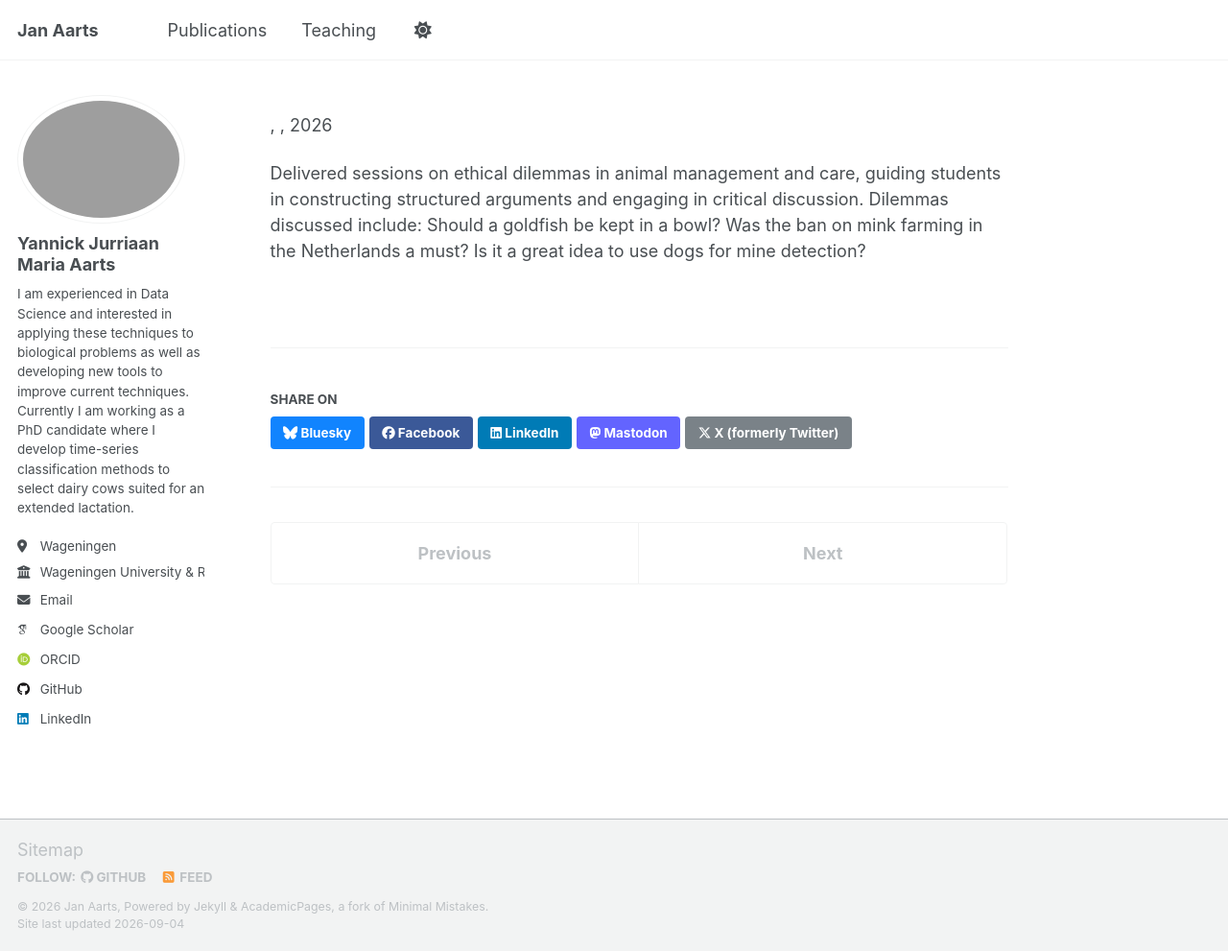
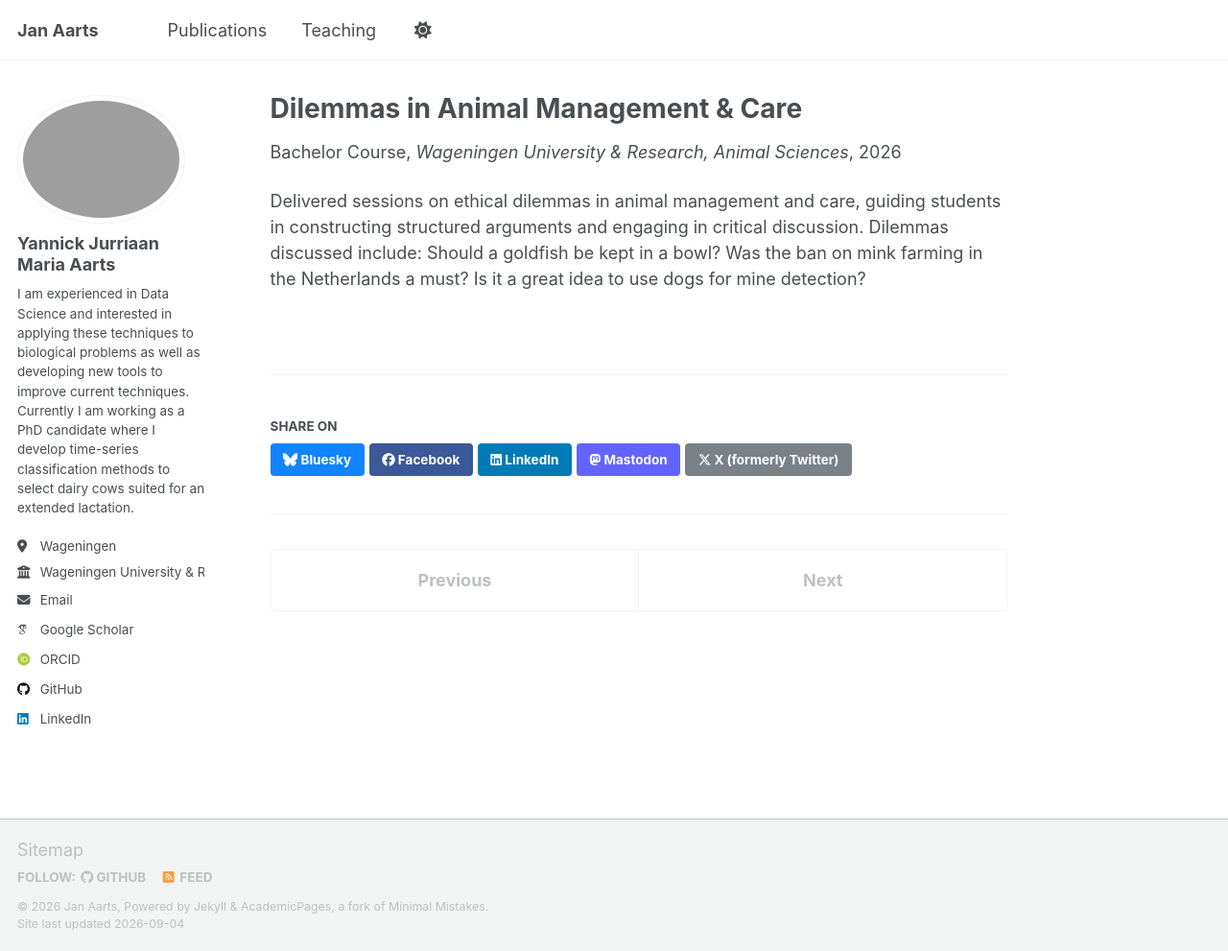
Before and after one commit to JanAarts/JanAarts.github.io, a Jekyll site: the page built from _teaching/animal-dilemnas-in-management-and-care.md, in a window 1280 px wide and 991 px high. Shown: the whole window at 96% size. Built offline with Jekyll 4.4.1, drawn with Linux system fonts in a browser that asks for light colours; some web fonts are replaced; a script that is not in the unit is left out.

Commit message:
Fix formatting in animal dilemmas teaching document

```diff
--- a/_teaching/animal-dilemnas-in-management-and-care.md
+++ b/_teaching/animal-dilemnas-in-management-and-care.md
@@ -6,7 +6,7 @@
 venue: "Wageningen University & Research, Animal Sciences"
 date: 2026-02-01
 location: "Wageningen, Netherlands"
-years: "2025 & 2026
+years: "2025 & 2026"
 ---
 
 Delivered sessions on ethical dilemmas in animal management and care, guiding students in constructing structured arguments and engaging in critical discussion. Dilemmas discussed include: Should a goldfish be kept in a bowl? Was the ban on mink farming in the Netherlands a must? Is it a great idea to use dogs for mine detection?
```
